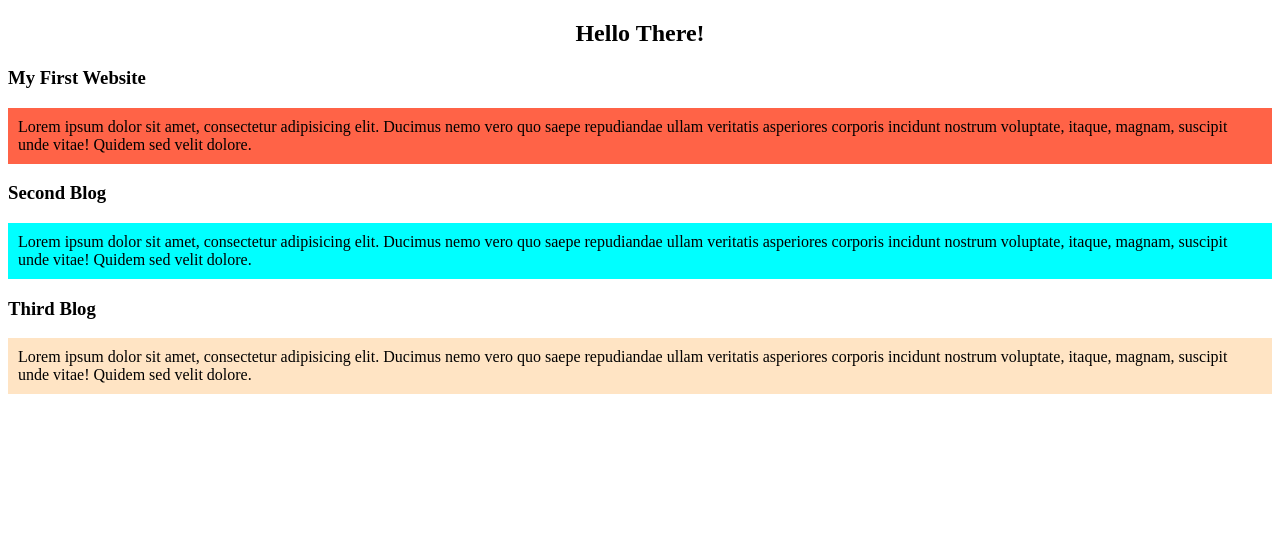
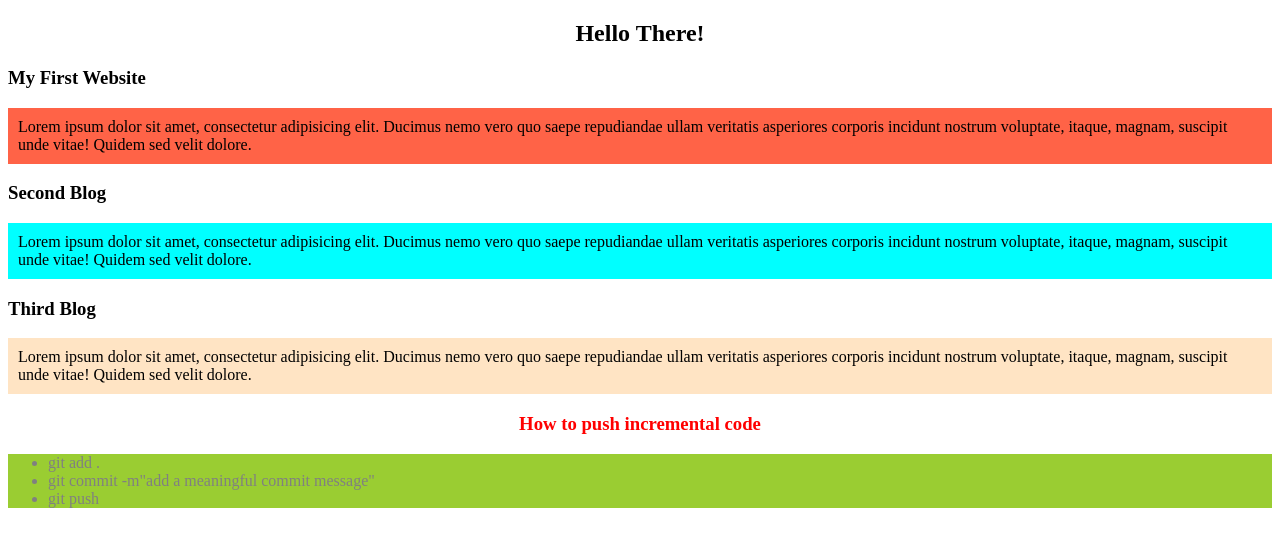
Before and after one commit to SaimonHaqueFahim/my-simple-website, a plain HTML site: page index.html in a window 1280 px wide. Drawn offline with Linux system fonts and the light colour scheme.

Commit message:
added to push code

```diff
--- a/index.html
+++ b/index.html
@@ -33,5 +33,14 @@
         dolore.
       </p>
     </div>
+
+    <div>
+      <h3 class="ins-title">How to push incremental code</h3>
+      <ul class="ins-details">
+        <li>git add .</li>
+        <li>git commit -m"add a meaningful commit message"</li>
+        <li>git push</li>
+      </ul>
+    </div>
   </body>
 </html>
--- a/styles/blog.css
+++ b/styles/blog.css
@@ -19,3 +19,15 @@
 .paragraph-1 .paragraph-2 .paragraph-3{
   margin-bottom: 15px;
 }
+
+.ins-title{
+  font: bold;
+  color: red;
+  text-align: center;
+}
+
+.ins-details{
+text-align: left;
+color: gray;
+background-color: yellowgreen
+}
```
